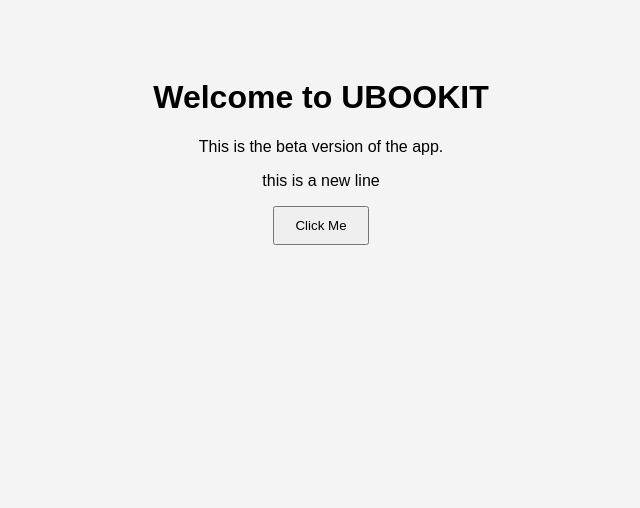
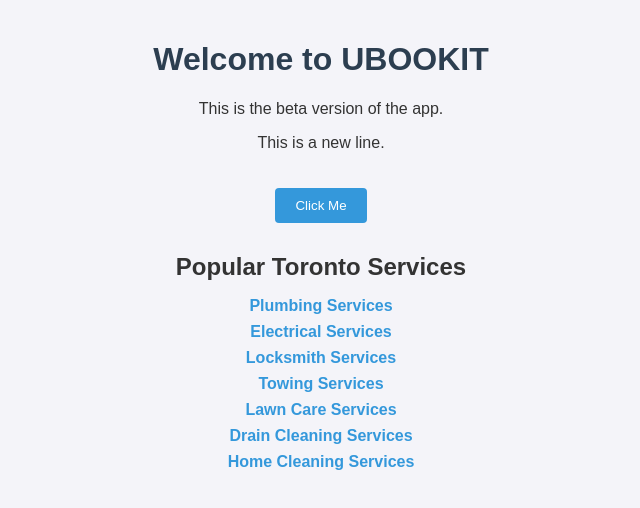
Before and after one commit to Skylerdavid007/ubookit, a plain HTML site: page index.html in a window 1280 px wide. Shown: the whole page, without its empty margins (319-959 px from the left). Drawn offline with Linux system fonts and the light colour scheme.

Commit message:
third change

```diff
--- a/index.html
+++ b/index.html
@@ -5,12 +5,81 @@
   <meta name="viewport" content="width=device-width, initial-scale=1.0" />
   <title>UBOOKIT</title>
   <link rel="stylesheet" href="styles.css" />
+  <style>
+    body {
+      font-family: Arial, sans-serif;
+      background-color: #f4f4f9;
+      margin: 0;
+      padding: 20px;
+      color: #333;
+    }
+
+    h1 {
+      color: #2c3e50;
+    }
+
+    .services {
+      margin-top: 30px;
+    }
+
+    .services h2 {
+      margin-bottom: 10px;
+    }
+
+    ul.service-links {
+      list-style: none;
+      padding: 0;
+    }
+
+    ul.service-links li {
+      margin-bottom: 8px;
+    }
+
+    ul.service-links a {
+      text-decoration: none;
+      color: #3498db;
+      font-weight: bold;
+    }
+
+    ul.service-links a:hover {
+      text-decoration: underline;
+    }
+
+    button {
+      margin-top: 20px;
+      padding: 10px 20px;
+      background-color: #3498db;
+      color: white;
+      border: none;
+      border-radius: 4px;
+      cursor: pointer;
+    }
+
+    button:hover {
+      background-color: #2980b9;
+    }
+  </style>
 </head>
 <body>
   <h1>Welcome to UBOOKIT</h1>
   <p>This is the beta version of the app.</p>
-<p>this is a new line </p>
+  <p>This is a new line.</p>
+
   <button onclick="showMessage()">Click Me</button>
+
+  <div class="services">
+    <h2>Popular Toronto Services</h2>
+    <ul class="service-links">
+      <li><a href="https://www.torontoplumbinggroup.com/" target="_blank">Plumbing Services</a></li>
+      <li><a href="https://www.aceelectric.ca/" target="_blank">Electrical Services</a></li>
+      <li><a href="https://www.locksmithtoronto24.ca/" target="_blank">Locksmith Services</a></li>
+      <li><a href="https://www.torontotowing.ca/" target="_blank">Towing Services</a></li>
+      <li><a href="https://www.hometurf.ca/lawn-care/toronto" target="_blank">Lawn Care Services</a></li>
+      <li><a href="https://www.mrrooter.ca/toronto/" target="_blank">Drain Cleaning Services</a></li>
+      <li><a href="https://maidsinpink.ca/" target="_blank">Home Cleaning Services</a></li>
+    </ul>
+  </div>
+
   <script src="script.js"></script>
 </body>
 </html>
```
